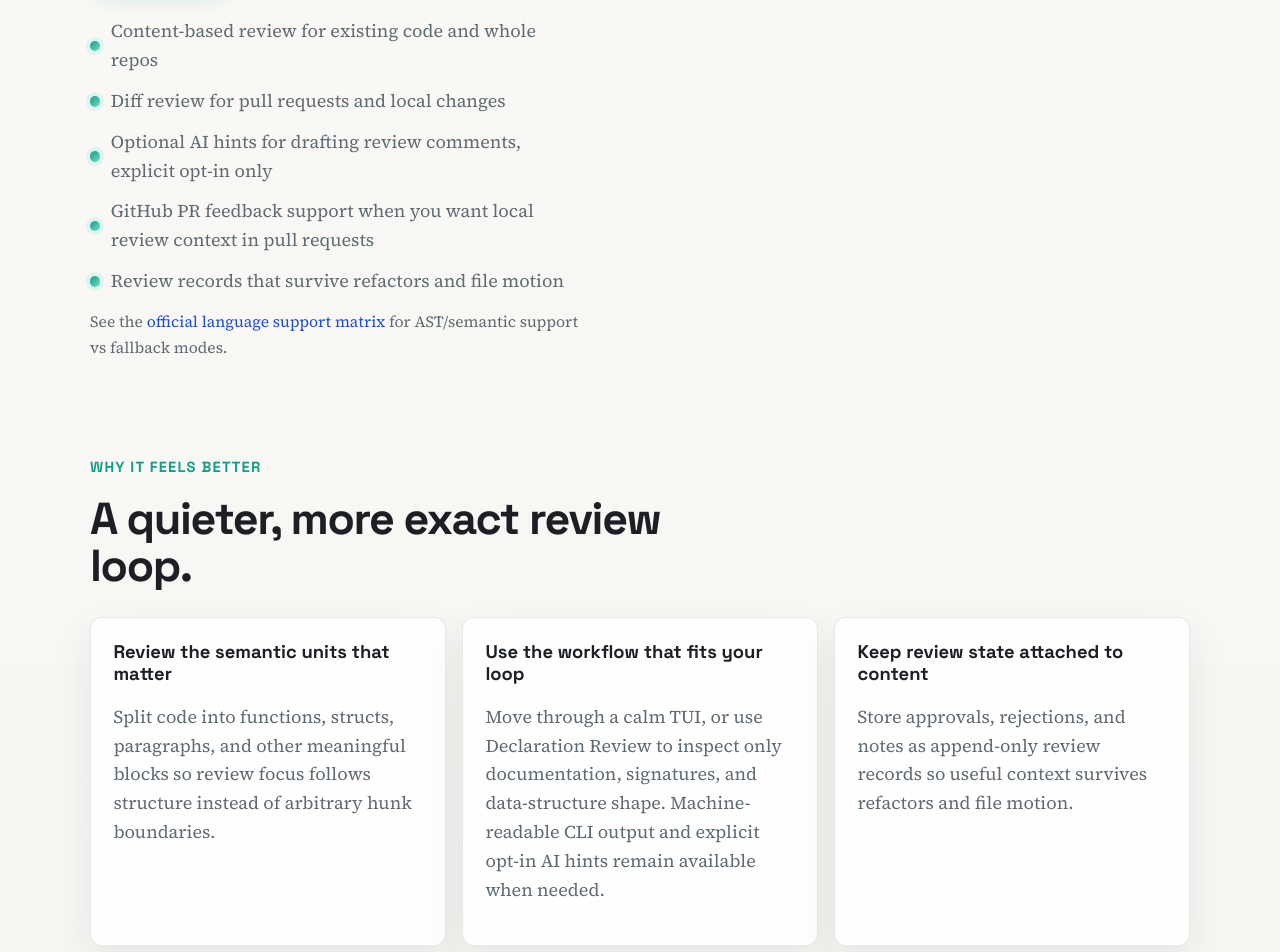
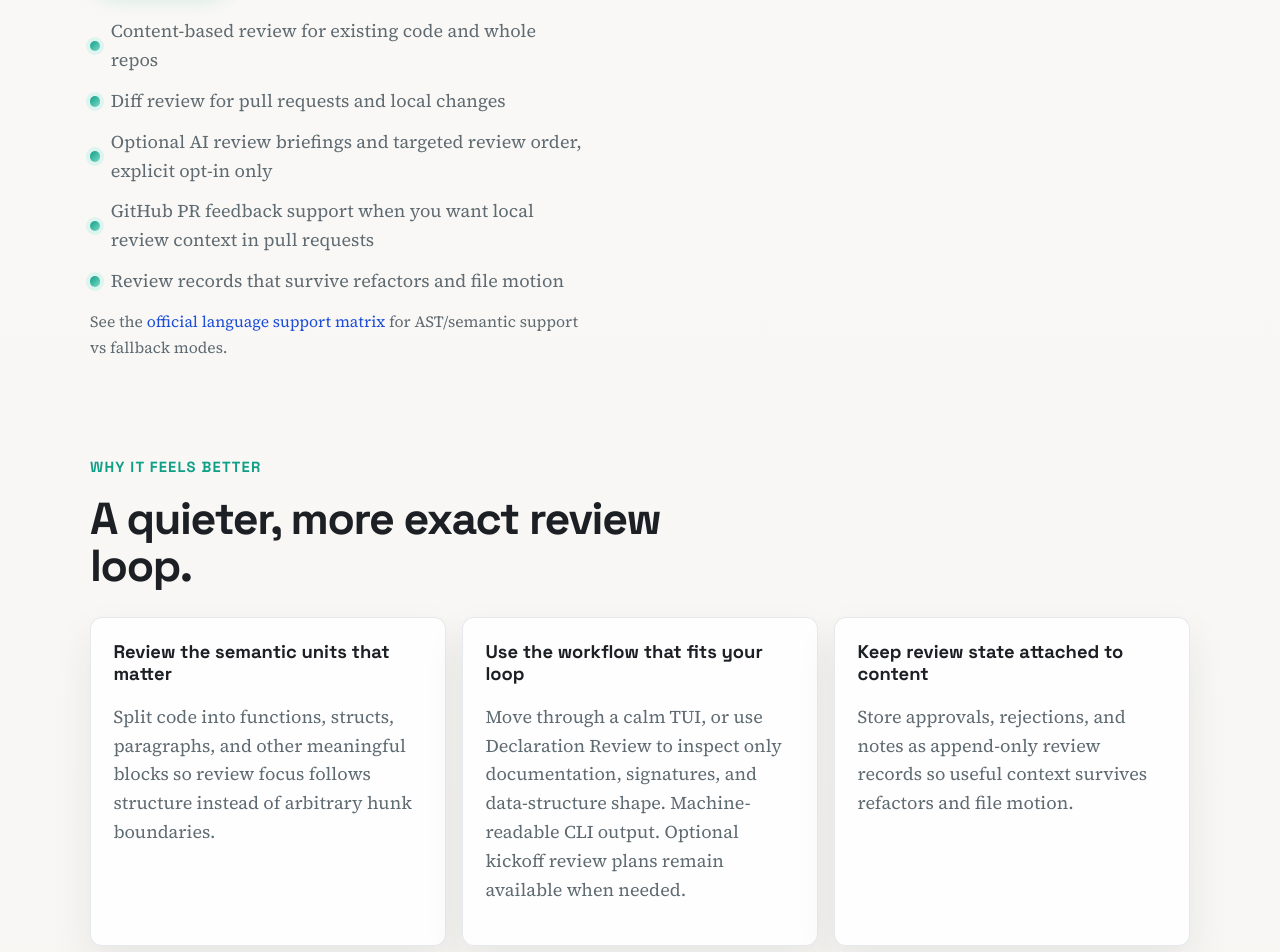
Before and after one commit to trueflow-dev/trueflow, a plain HTML site: page website/index.html in a window 1280 px wide. Shown: the part 1080-2032 px from the top of the page. Drawn offline with Linux system fonts and the light colour scheme.

Commit message:
docs: describe AI planning and declaration coverage

```diff
--- a/website/index.html
+++ b/website/index.html
@@ -67,7 +67,7 @@
           <ul class="hero-notes" aria-label="Key product points">
             <li>Content-based review for existing code and whole repos</li>
             <li>Diff review for pull requests and local changes</li>
-            <li>Optional AI hints for drafting review comments, explicit opt-in only</li>
+            <li>Optional AI review briefings and targeted review order, explicit opt-in only</li>
             <li>GitHub PR feedback support when you want local review context in pull requests</li>
             <li>Review records that survive refactors and file motion</li>
           </ul>
@@ -111,7 +111,7 @@
             <p>
               Move through a calm TUI, or use Declaration Review to inspect only
               documentation, signatures, and data-structure shape. Machine-readable
-              CLI output and explicit opt-in AI hints remain available when needed.
+              CLI output. Optional kickoff review plans remain available when needed.
             </p>
           </article>
 
```
Also changed, not shown: 1 other file.
